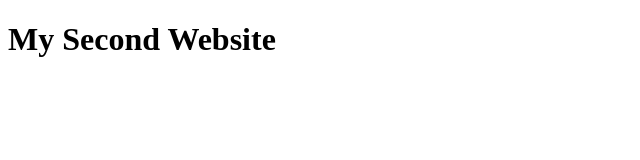
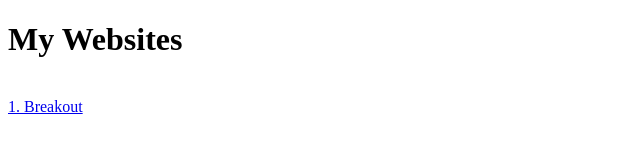
Before and after one commit to Cardin-Ia/Website2, a plain HTML site: page index.html in a window 1280 px wide. Shown: the whole page, without its empty margins (0-640 px from the left). Drawn offline with Linux system fonts and the light colour scheme.

Commit message:
Tue, Apr 2, 2024, 9:56 AM -07:00

```diff
--- a/index.html
+++ b/index.html
@@ -8,6 +8,10 @@
     </title>
 </head>
 <body>
-<h1>My Second Website</h1>
+    <body>
+        <h1>My Websites</h1>
+        <br>
+        <div class="border">
+        <a href="breakout.html">1. Breakout</a>
 </body>
 </html>
```
